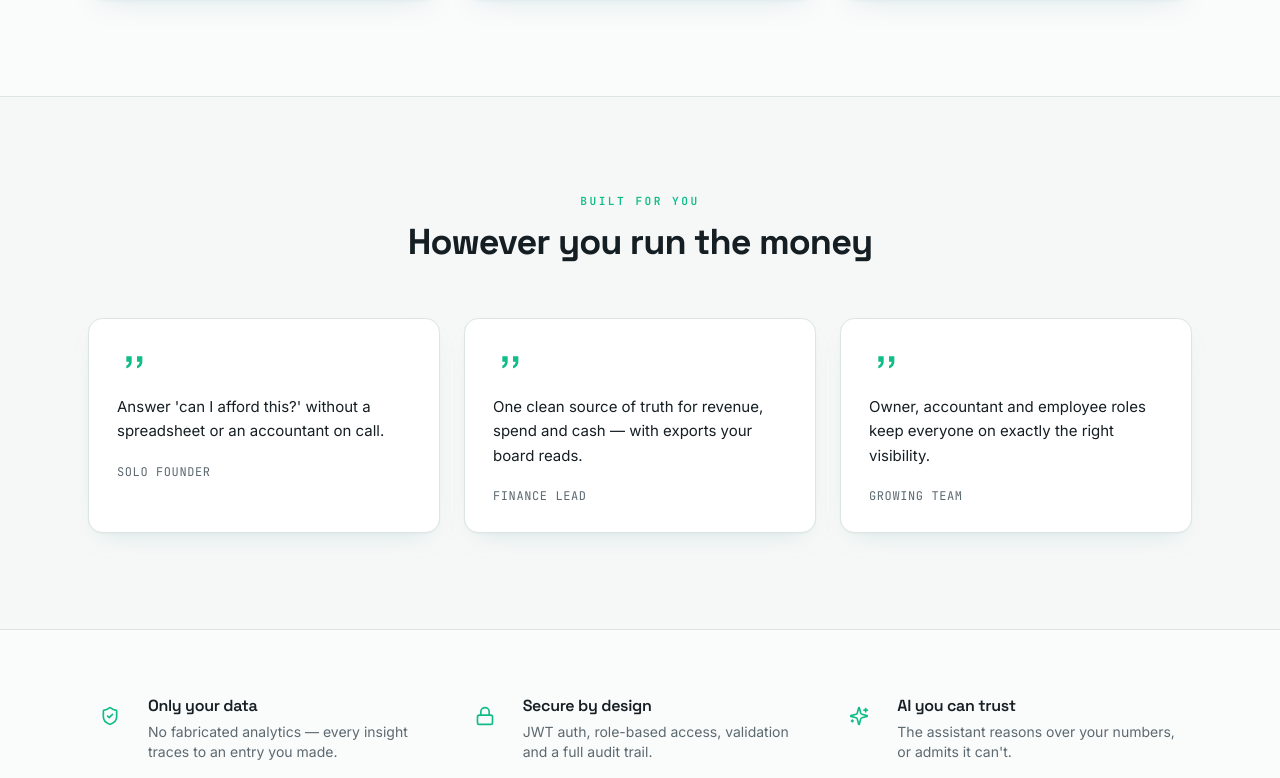
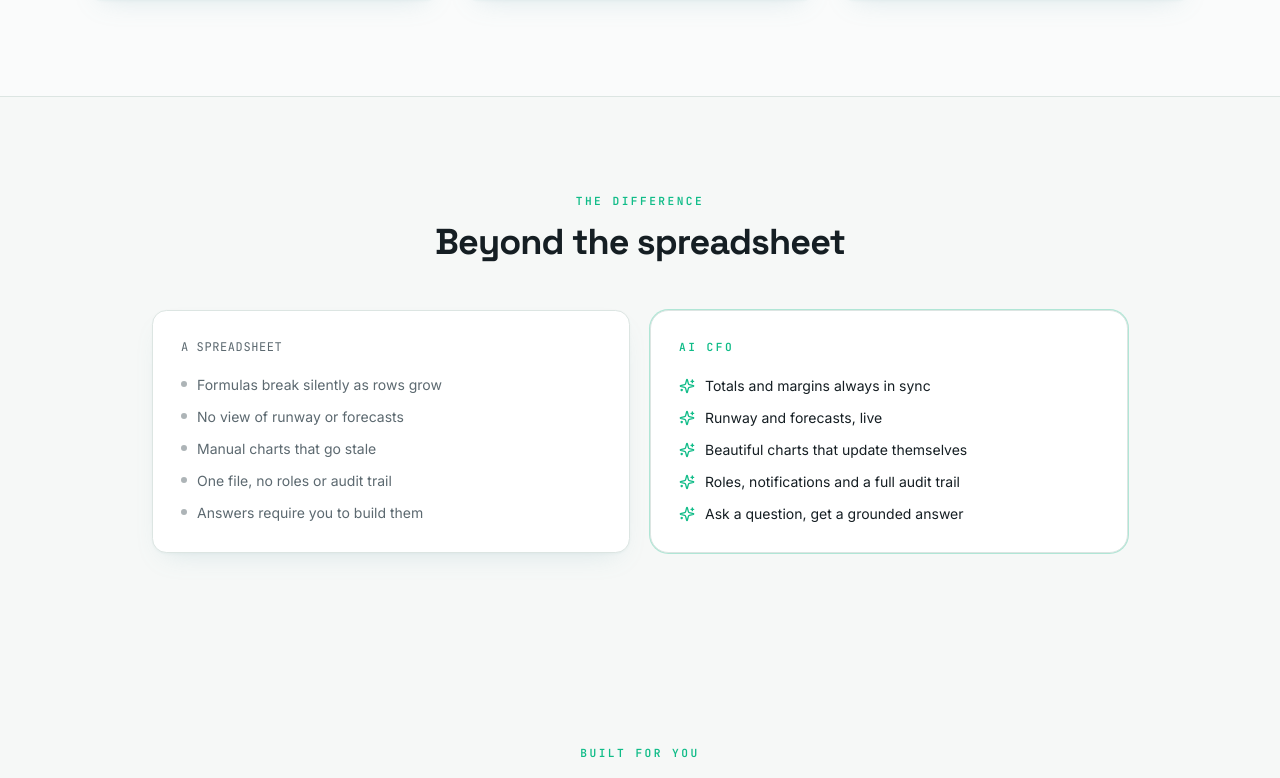
Before and after one commit to ashutoshsharma1309/financeproj1, a Next.js app: page / in a window 1280 px wide. Shown: the part 2017-2795 px from the top of the page. Built offline with nearby package versions, Linux system fonts and the light colour scheme; no server answers.

Commit message:
feat(marketing): add spreadsheet-vs-AI-CFO comparison section
Co-Authored-By: Claude Opus 4.8 (1M context) <noreply@anthropic.com>

```diff
--- a/src/app/(marketing)/page.tsx
+++ b/src/app/(marketing)/page.tsx
@@ -171,6 +171,58 @@ export default function LandingPage() {
         </div>
       </section>
 
+      {/* ── Comparison ───────────────────────────────────────── */}
+      <section className="mx-auto max-w-5xl px-4 py-24 sm:px-6">
+        <Reveal className="mx-auto max-w-2xl text-center">
+          <p className="eyebrow">The difference</p>
+          <h2 className="mt-3 font-display text-3xl font-bold tracking-tight sm:text-4xl">
+            Beyond the spreadsheet
+          </h2>
+        </Reveal>
+        <div className="mt-12 grid gap-5 md:grid-cols-2">
+          <Reveal>
+            <div className="surface-card h-full p-7">
+              <p className="font-mono text-xs uppercase tracking-wider text-muted-foreground">
+                A spreadsheet
+              </p>
+              <ul className="mt-5 space-y-3 text-sm text-muted-foreground">
+                {[
+                  "Formulas break silently as rows grow",
+                  "No view of runway or forecasts",
+                  "Manual charts that go stale",
+                  "One file, no roles or audit trail",
+                  "Answers require you to build them",
+                ].map((t) => (
+                  <li key={t} className="flex items-start gap-2.5">
+                    <span className="mt-1.5 h-1.5 w-1.5 shrink-0 rounded-full bg-muted-foreground/50" />
+                    {t}
+                  </li>
+                ))}
+              </ul>
+            </div>
+          </Reveal>
+          <Reveal delay={0.08}>
+            <div className="clay h-full p-7 ring-1 ring-primary/30">
+              <p className="eyebrow">AI CFO</p>
+              <ul className="mt-5 space-y-3 text-sm">
+                {[
+                  "Totals and margins always in sync",
+                  "Runway and forecasts, live",
+                  "Beautiful charts that update themselves",
+                  "Roles, notifications and a full audit trail",
+                  "Ask a question, get a grounded answer",
+                ].map((t) => (
+                  <li key={t} className="flex items-start gap-2.5">
+                    <Sparkles className="mt-0.5 h-4 w-4 shrink-0 text-primary" />
+                    {t}
+                  </li>
+                ))}
+              </ul>
+            </div>
+          </Reveal>
+        </div>
+      </section>
+
       {/* ── Audiences ────────────────────────────────────────── */}
       <section className="mx-auto max-w-6xl px-4 py-24 sm:px-6">
         <Reveal className="mx-auto max-w-2xl text-center">
```
